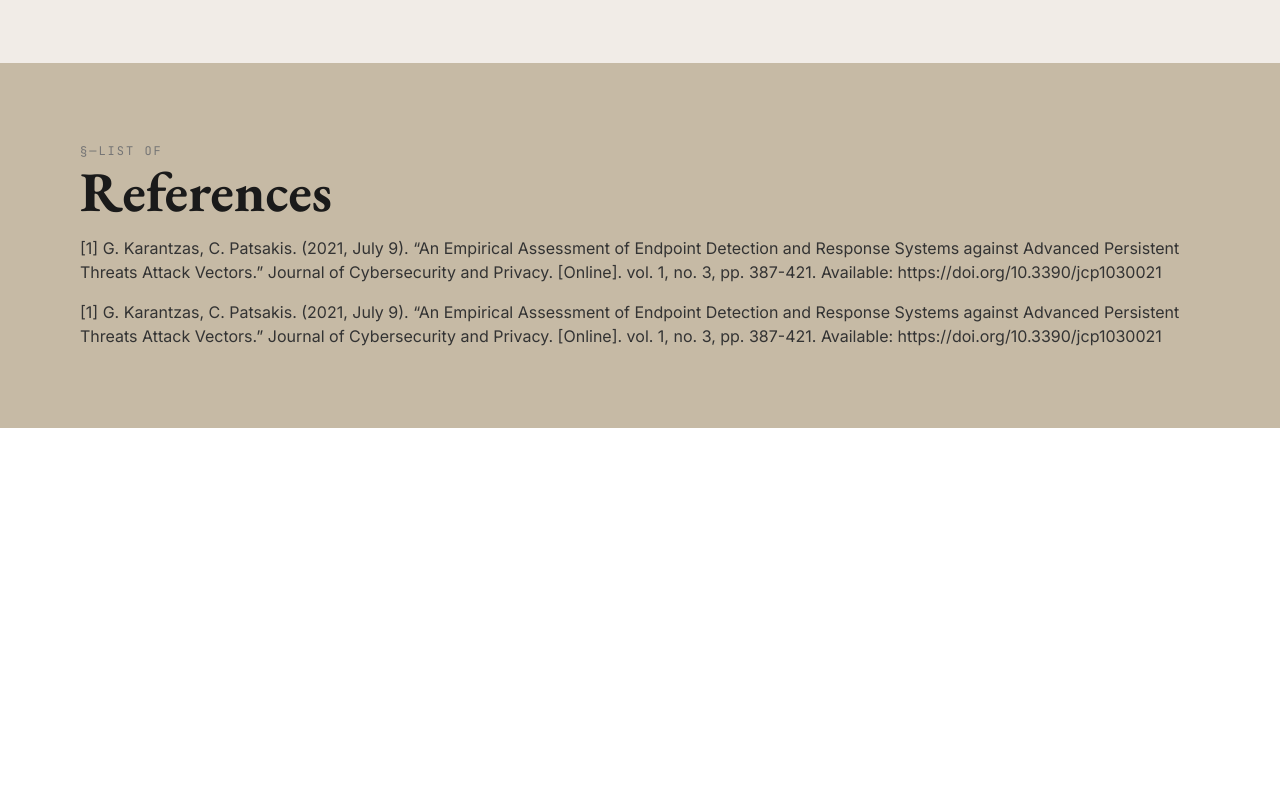
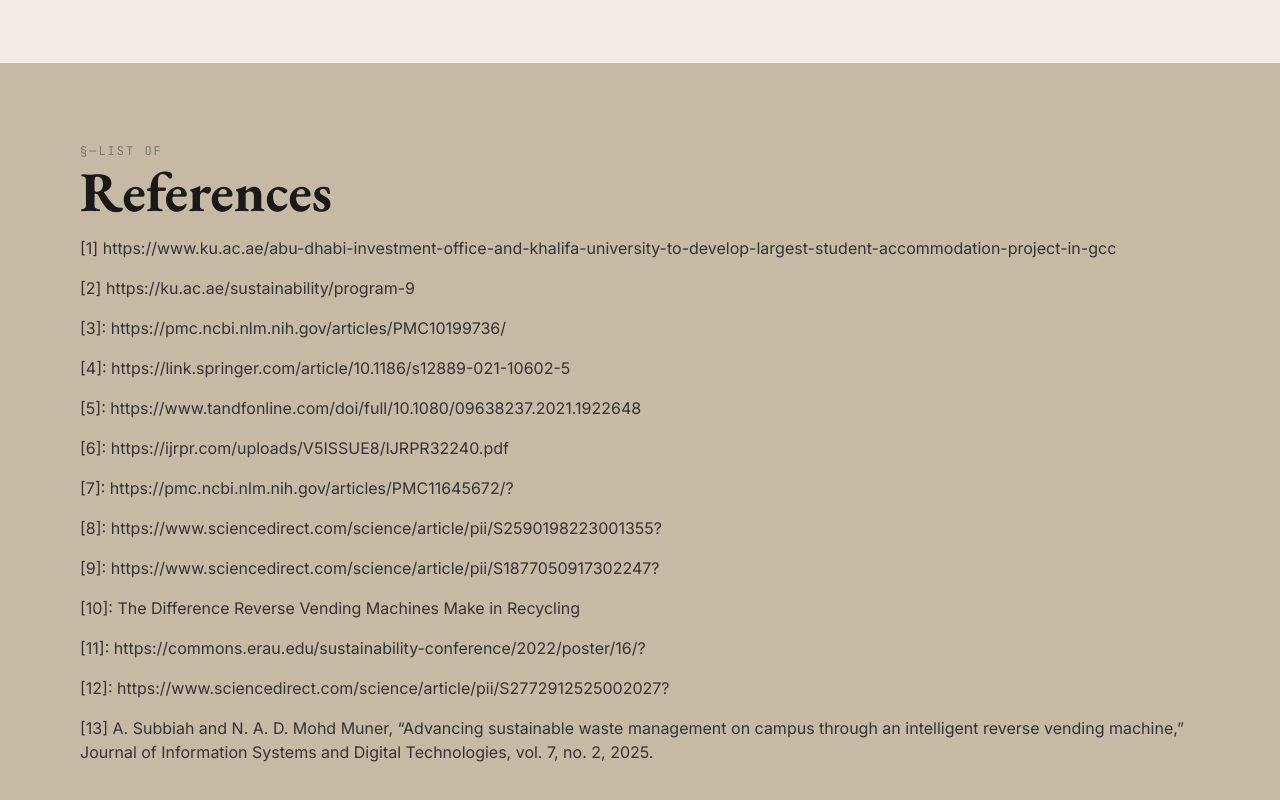
Before and after one commit to pistasio/Plaza-RFP, a plain HTML site: page index.html in a window 1280 px wide. Shown: the part 6151-6951 px from the top of the page. Before the commit the page ends 6579 px from the top, so only its background shows below. Drawn offline with nearby package versions, Linux system fonts and the light colour scheme.

Commit message:
references | no IEEE

```diff
--- a/index.html
+++ b/index.html
@@ -306,11 +306,52 @@
             <h2 class="main-display-title">References</h2>
         </div>
         <p class="rfp-p" data-aos="fade-down" data-aos-easing="ease-out-cubic" data-aos-duration="500" data-aos-offset="20">
-            [1] G. Karantzas, C. Patsakis. (2021, July 9). “An Empirical Assessment of Endpoint Detection and Response Systems against Advanced Persistent Threats Attack Vectors.” Journal of Cybersecurity and Privacy. [Online]. vol. 1, no. 3, pp. 387-421. Available: https://doi.org/10.3390/jcp1030021
+            [1] https://www.ku.ac.ae/abu-dhabi-investment-office-and-khalifa-university-to-develop-largest-student-accommodation-project-in-gcc
         </p>
         <p class="rfp-p" data-aos="fade-down" data-aos-easing="ease-out-cubic" data-aos-duration="500" data-aos-offset="20">
-            [1] G. Karantzas, C. Patsakis. (2021, July 9). “An Empirical Assessment of Endpoint Detection and Response Systems against Advanced Persistent Threats Attack Vectors.” Journal of Cybersecurity and Privacy. [Online]. vol. 1, no. 3, pp. 387-421. Available: https://doi.org/10.3390/jcp1030021
+            [2] https://ku.ac.ae/sustainability/program-9
         </p>
+        <p class="rfp-p" data-aos="fade-down" data-aos-easing="ease-out-cubic" data-aos-duration="500" data-aos-offset="20">
+            [3]: https://pmc.ncbi.nlm.nih.gov/articles/PMC10199736/
+        </p>
+        <p class="rfp-p" data-aos="fade-down" data-aos-easing="ease-out-cubic" data-aos-duration="500" data-aos-offset="20">
+            [4]: https://link.springer.com/article/10.1186/s12889-021-10602-5
+        </p>
+        <p class="rfp-p" data-aos="fade-down" data-aos-easing="ease-out-cubic" data-aos-duration="500" data-aos-offset="20">
+            [5]: https://www.tandfonline.com/doi/full/10.1080/09638237.2021.1922648
+        </p>
+        <p class="rfp-p" data-aos="fade-down" data-aos-easing="ease-out-cubic" data-aos-duration="500" data-aos-offset="20">
+            [6]: https://ijrpr.com/uploads/V5ISSUE8/IJRPR32240.pdf
+        </p>
+        <p class="rfp-p" data-aos="fade-down" data-aos-easing="ease-out-cubic" data-aos-duration="500" data-aos-offset="20">
+            [7]: https://pmc.ncbi.nlm.nih.gov/articles/PMC11645672/?
+
+        </p>
+        <p class="rfp-p" data-aos="fade-down" data-aos-easing="ease-out-cubic" data-aos-duration="500" data-aos-offset="20">
+            [8]: https://www.sciencedirect.com/science/article/pii/S2590198223001355?
+
+        </p>
+        <p class="rfp-p" data-aos="fade-down" data-aos-easing="ease-out-cubic" data-aos-duration="500" data-aos-offset="20">
+           [9]: https://www.sciencedirect.com/science/article/pii/S1877050917302247?
+
+        </p>
+        <p class="rfp-p" data-aos="fade-down" data-aos-easing="ease-out-cubic" data-aos-duration="500" data-aos-offset="20">
+            [10]: The Difference Reverse Vending Machines Make in Recycling
+
+        </p>
+        <p class="rfp-p" data-aos="fade-down" data-aos-easing="ease-out-cubic" data-aos-duration="500" data-aos-offset="20">
+            [11]: https://commons.erau.edu/sustainability-conference/2022/poster/16/?
+
+        </p>
+        <p class="rfp-p" data-aos="fade-down" data-aos-easing="ease-out-cubic" data-aos-duration="500" data-aos-offset="20">
+            [12]: https://www.sciencedirect.com/science/article/pii/S2772912525002027?
+
+        </p>
+        <p class="rfp-p" data-aos="fade-down" data-aos-easing="ease-out-cubic" data-aos-duration="500" data-aos-offset="20">
+            [13] A. Subbiah and N. A. D. Mohd Muner, “Advancing sustainable waste management on campus through an intelligent reverse vending machine,” Journal of Information Systems and Digital Technologies, vol. 7, no. 2, 2025.
+
+        </p>
+
     </section>
 
 
```
